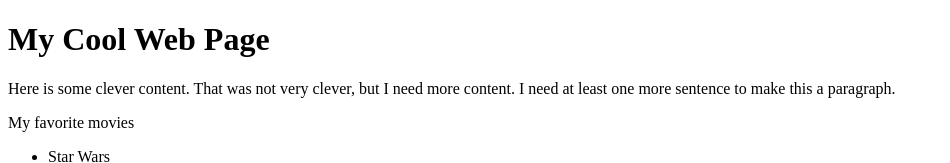
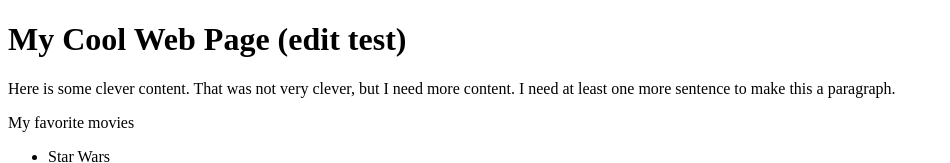
Before and after one commit to carloscordero1/Stylin-with-CSS, a plain HTML site: page index.html in a window 1280 px wide. Shown: the top 163 px of the page, without its empty margins (0-950 px from the left). Drawn offline with Linux system fonts and the light colour scheme.

Commit message:
Update index.html

```diff
--- a/index.html
+++ b/index.html
@@ -4,7 +4,7 @@
     <title>My Cool Web Page</title>
   </head>
   <body>
-    <h1>My Cool Web Page</h1>
+    <h1>My Cool Web Page (edit test) </h1>
     <p>Here is some clever content. That was not very clever, but I need more content. I need at least one more sentence to make this a paragraph. </p>
     <p>My favorite movies </p>
     <p>
```
